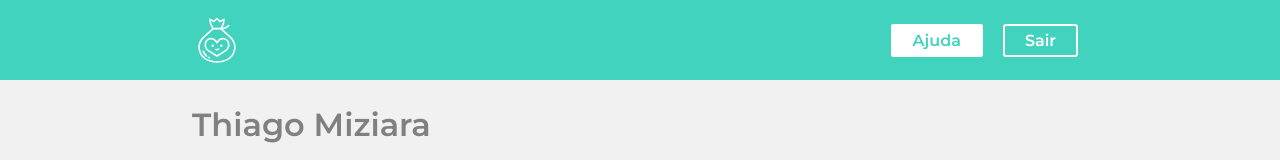
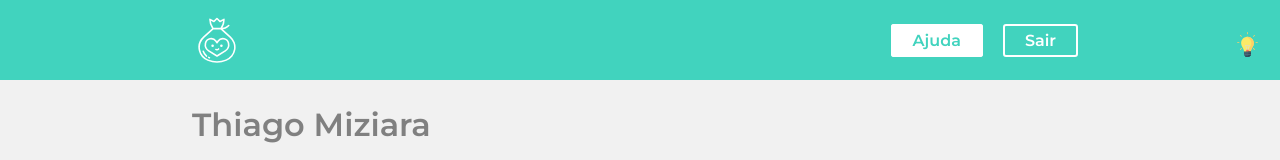
Before and after one commit to thiagonmiziara/reactjs-styled-components, a React (Create React App) app in the folder styled-components-master/: page / in a window 1280 px wide. Shown: the top 160 px of the page. Built offline with nearby package versions, Linux system fonts and the light colour scheme.

Commit message:
projeto finalizado

```diff
--- a/styled-components-master/src/App.js
+++ b/styled-components-master/src/App.js
@@ -1,19 +1,27 @@
-import React from "react";
+import React, { useState } from "react";
+import { ThemeProvider } from "styled-components";
+import { temaClaro, temaEscuro } from "./Components/UI/temas";
 
 import Cabecalho from "./Components/Cabecalho";
 import Container from "./Components/Container";
 import { GlobalStyle } from "./Components/GlobalStyle";
-
+import { BtnTema } from "./Components/UI";
+import SwitcherTema from "./Components/SwitcherTema";
 
 function App() {
+  const [tema, setTema] = useState(true);
+  const toggleTema = () => {
+    setTema((tema) => !tema);
+  };
   return (
-    <>
-
+    <ThemeProvider theme={tema ? temaClaro : temaEscuro}>
       <GlobalStyle />
+      <BtnTema onClick={toggleTema}>
+        <SwitcherTema tema={tema} />
+      </BtnTema>
       <Cabecalho />
       <Container />
-
-    </>
+    </ThemeProvider>
   );
 }
 
--- a/styled-components-master/src/Components/Conta/index.jsx
+++ b/styled-components-master/src/Components/Conta/index.jsx
@@ -3,7 +3,7 @@
 import privado from "../../assets/images/privado.svg";
 import olho_icone from "../../assets/images/olho.svg";
 import dinheiro from "../../assets/images/dinheiro.svg";
-import { Icone, Box, Botao, Detalhe, Saldo } from "../UI/index";
+import { Icone, Box, Botao, Detalhe, Saldo, IconeTema } from "../UI/index";
 
 const IconeMargin = styled(Icone)`
   margin-top: 2px;
@@ -22,7 +22,7 @@
       <div style={{ fontSize: "26px", padding: "20px 0" }}>
         Saldo disponível{" "}
         <span>
-          <Icone src={dinheiro} alt="Ícone Saldo" />
+          <IconeTema src={dinheiro} alt="Ícone Saldo" />
         </span>
         {toggleState ? (
           <Saldo>
--- a/styled-components-master/src/Components/Container/index.jsx
+++ b/styled-components-master/src/Components/Container/index.jsx
@@ -1,12 +1,11 @@
 import React from "react";
-
+import styled from "styled-components";
 import Titulo from "../Titulo";
 import Conta from "../Conta";
-import styled from "styled-components";
 import Extrato from "../Extrato";
 
 const Container = styled.div`
-  background-color: #f1f1f1;
+  background-color: ${({theme})=>theme.body};
   min-height: 90vh;
   padding: 0px 15vw;
 `;
@@ -15,7 +14,7 @@
   display: flex;
   flex-direction: row;
   justify-content: space-between;
-
+  color:${({theme})=> theme.text};
   @media (max-width: 800px) {
     flex-direction: column;
   }
--- a/styled-components-master/src/Components/GlobalStyle.js
+++ b/styled-components-master/src/Components/GlobalStyle.js
@@ -7,7 +7,7 @@
     margin: 0;
     padding: 0;
     text-decoration: none;
-    color: grey;
+
     }
 
 `;
--- a/styled-components-master/src/Components/ImageFilter.js
+++ b/styled-components-master/src/Components/ImageFilter.js
@@ -4,15 +4,15 @@
 import saude from "../assets/images/saude.svg";
 import transporte from "../assets/images/transporte.svg";
 import utilidades from "../assets/images/utilidades.svg";
-import { Icone } from "./UI";
+import { IconeTema } from "./UI";
 
 export default (type) => {
   const Images = {
-    Restaurante: <Icone src={alimentacao} alt="Restaurante" />,
-    Utilidades: <Icone src={utilidades} alt="Utilidades" />,
-    Saude: <Icone src={saude} alt="Saude" />,
-    Transporte: <Icone src={transporte} alt="Transporte" />,
-    default: <Icone src={outros} alt="Outro" />,
+    Restaurante: <IconeTema src={alimentacao} alt="Restaurante" />,
+    Utilidades: <IconeTema src={utilidades} alt="Utilidades" />,
+    Saude: <IconeTema src={saude} alt="Saude" />,
+    Transporte: <IconeTema src={transporte} alt="Transporte" />,
+    default: <IconeTema src={outros} alt="Outro" />,
   };
 
   return Images[type] || Images.default;
--- /dev/null
+++ b/styled-components-master/src/Components/SwitcherTema/index.jsx
@@ -0,0 +1,13 @@
+import React from 'react';
+import ThemeOn from '../../assets/images/themeOff.svg';
+import ThemeOff from '../../assets/images/themeOn.svg';
+import {Icone} from '../UI';
+
+const claro = <Icone src={ThemeOn} alt="Tema Claro"/>
+const escuro =<Icone src={ThemeOff} alt="Tema Escuro"/>
+
+export default ({tema})=>{
+ return(
+   tema ? escuro : claro
+ )
+}
--- a/styled-components-master/src/Components/Titulo/index.jsx
+++ b/styled-components-master/src/Components/Titulo/index.jsx
@@ -1,7 +1,7 @@
 import styled from 'styled-components';
 
 export const Titulo = styled.h1`
-  color: grey;
+  color:${({theme})=> theme.text};
   padding: 25px 0;
 `;
 
--- a/styled-components-master/src/Components/UI/index.js
+++ b/styled-components-master/src/Components/UI/index.js
@@ -5,11 +5,16 @@
   width: 25px;
 `;
 
+export const IconeTema = styled(Icone)
+`
+filter: ${({ theme }) => theme.filter};
+`;
+
 export const Box = styled.div `
   display: flex;
   flex-direction: column;
   justify-content: space-between;
-  background-color: white;
+  background-color: ${({ theme }) => theme.inside};
   border-radius: 5px;
   box-shadow: 4px 4px 20px 0px rgba(0, 0, 0, 0.04);
   padding: 20px;
@@ -43,3 +48,12 @@
   font-weight: 700;
   font-size: 32px;
 `;
+
+export const BtnTema = styled.button `
+  position: absolute;
+  top: 4vh;
+  right: 20px;
+  background-color: inherit;
+  border: none;
+  cursor: pointer;
+`;
--- /dev/null
+++ b/styled-components-master/src/Components/UI/temas.js
@@ -0,0 +1,22 @@
+import {
+    fundoClaro,
+    textoFundoClaro,
+    conteudoClaro,
+    fundoEscuro,
+    conteudoEscuro,
+    textoFundoEscuro,
+} from "./variaveis";
+
+export const temaClaro = {
+    body: fundoClaro,
+    inside: conteudoClaro,
+    text: textoFundoClaro,
+    filter: ''
+};
+
+export const temaEscuro = {
+    body: fundoEscuro,
+    inside: conteudoEscuro,
+    text: textoFundoEscuro,
+    filter: 'invert(100%)'
+};
--- a/styled-components-master/src/Components/UI/variaveis.js
+++ b/styled-components-master/src/Components/UI/variaveis.js
@@ -1,3 +1,9 @@
 export const corPrimaria = "#41d3be";
+
 export const fundoClaro = "#f1f1f1";
-export const textoFundoClaro = "#cccc";
+export const textoFundoClaro = "grey";
+export const conteudoClaro = "#ffff";
+
+export const fundoEscuro = "#363537";
+export const textoFundoEscuro = "#fafafa";
+export const conteudoEscuro = "#5c5b5e";
```
